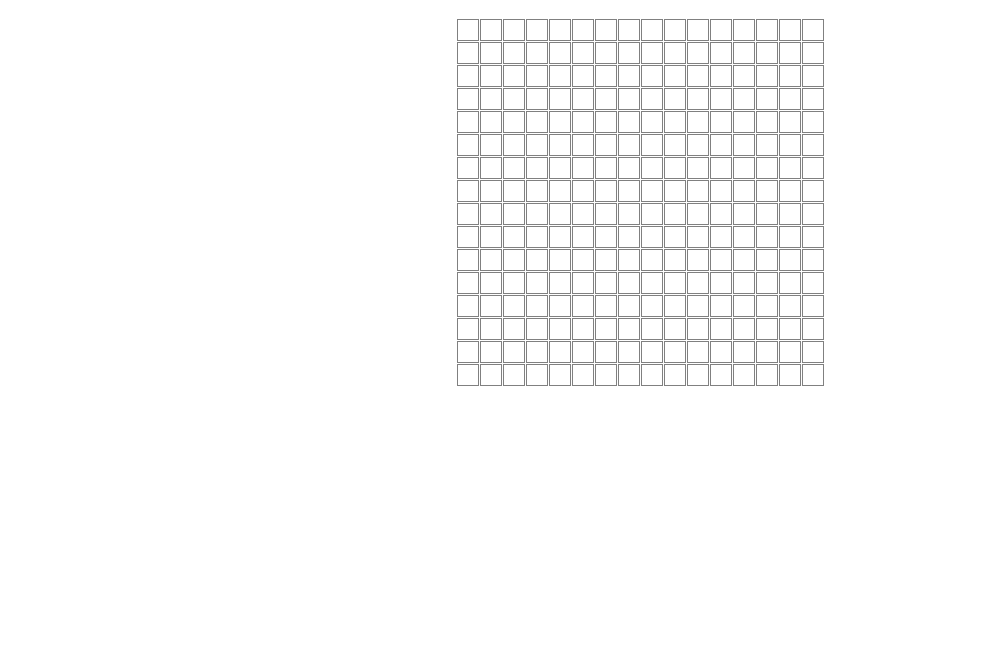
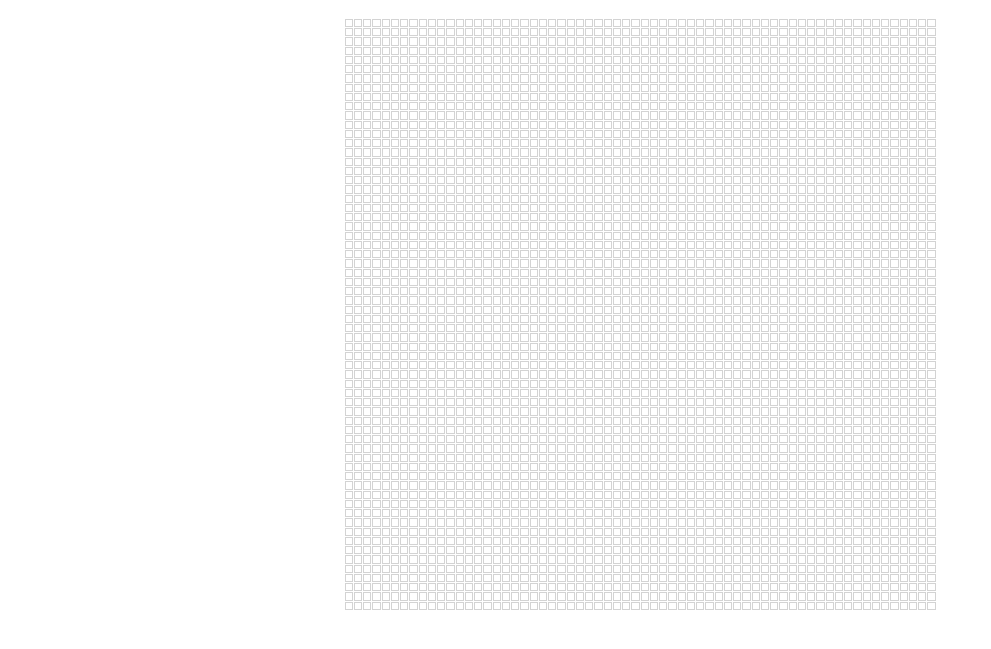
Before and after one commit to jonathanmeneses/etch-a-sketch, a plain HTML site: page index.html in a window 1280 px wide. Shown: the part 61-710 px from the top of the page, without its empty margins (0-991 px from the left). Drawn offline with Linux system fonts and the light colour scheme.

Commit message:
Add styling updates

```diff
--- a/script.js
+++ b/script.js
@@ -1,13 +1,16 @@
 let container = document.getElementById('grid-element')
-
-for (y = 0; y < 16; y++) {
+let dimensionShapes = 64;
+const squareDimensions = 400;
+for (y = 0; y < dimensionShapes; y++) {
     const row = document.createElement('div')
     row.setAttribute('class', 'row')
     container.appendChild(row)
-    for (x = 0; x < 16; x++) {
+    for (x = 0; x < dimensionShapes; x++) {
         const square = document.createElement('div')
         square.setAttribute('class', 'pixel')
         row.appendChild(square)
+        square.style.width = `${(squareDimensions / dimensionShapes)}px`
+        square.style.height = `${(squareDimensions / dimensionShapes)}px`
 
         row.addEventListener('mouseover', (e) => {
             e.target.style.backgroundColor = 'black'
--- a/styles.css
+++ b/styles.css
@@ -3,6 +3,7 @@
     flex-direction: column;
     align-items: center;
     gap: 1px;
+    /* border: 5px solid black; */
 }
 
 .row {
@@ -13,5 +14,5 @@
 .pixel {
     width: 20px;
     height: 20px;
-    border: 1px solid grey;
+    border: 1px solid lightgrey;
 }
```
